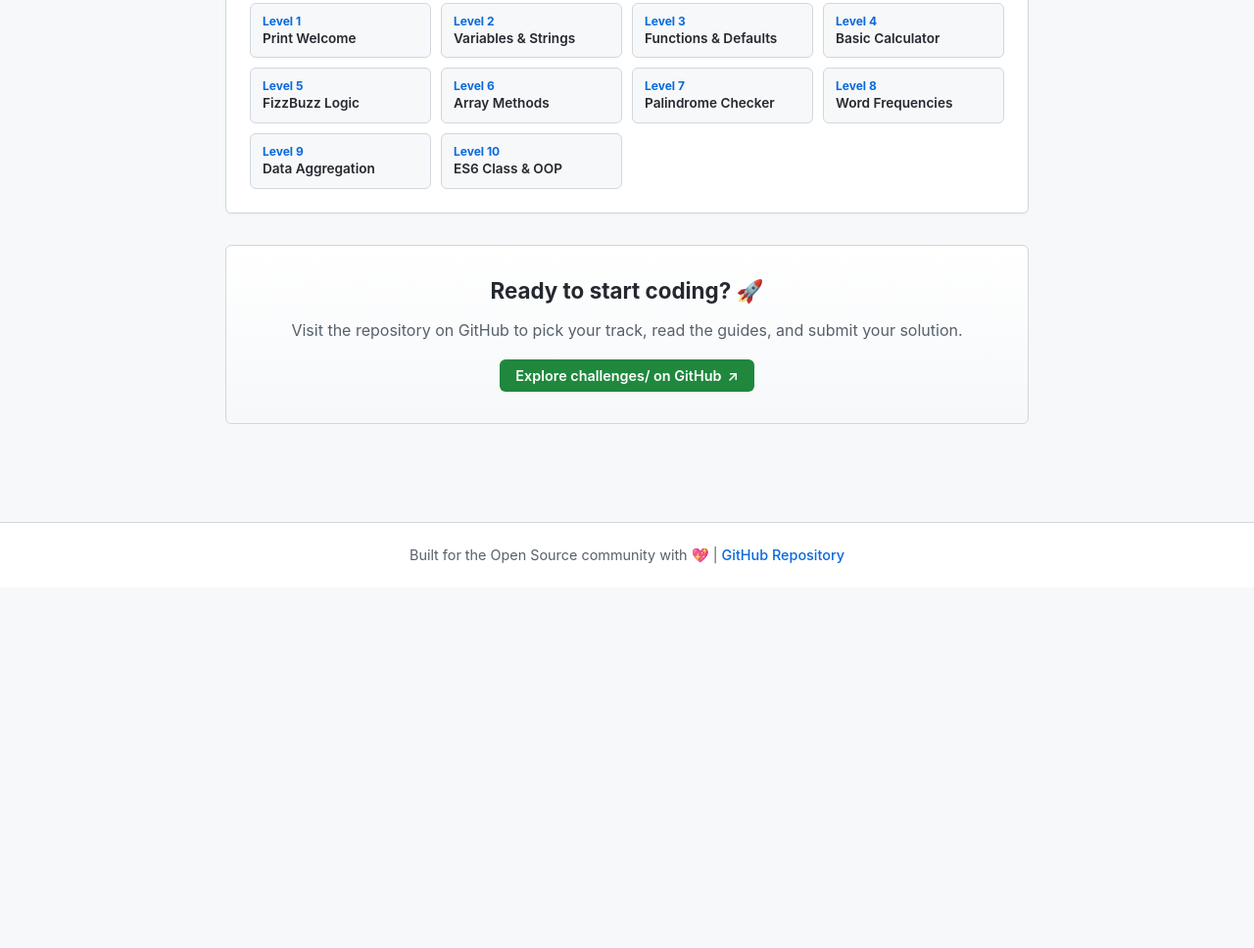
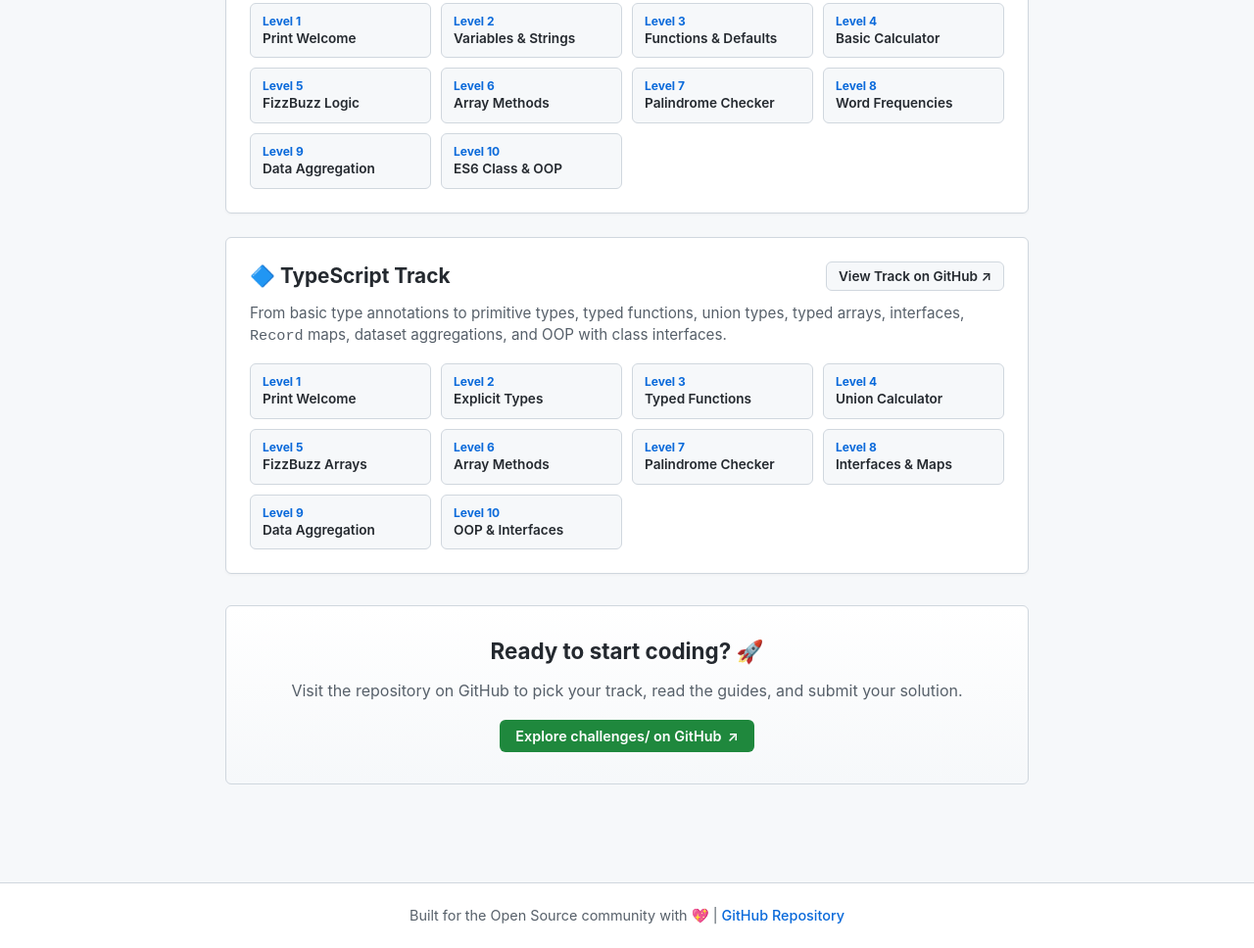
Before and after one commit to jaanque/good-first-issue, a plain HTML site: page assets/pages/levels.html in a window 1280 px wide. Shown: the part 1125-2093 px from the top of the page at 98% size. Before the commit the page ends 1725 px from the top, so only its background shows below. Drawn offline with Linux system fonts and the light colour scheme.

Commit message:
MOD // WEB

```diff
--- a/assets/pages/levels.html
+++ b/assets/pages/levels.html
@@ -533,6 +533,62 @@
             </div>
         </div>
 
+        <!-- TypeScript Track -->
+        <div class="track-card">
+            <div class="track-header">
+                <h3 class="track-title">🔷 TypeScript Track</h3>
+                <a href="https://github.com/jaanque/good-first-issue/tree/main/challenges/ts" target="_blank"
+                    rel="noopener noreferrer" class="btn-outline">
+                    View Track on GitHub ↗
+                </a>
+            </div>
+            <p class="track-desc">
+                From basic type annotations to primitive types, typed functions, union types, typed arrays, interfaces, <code>Record</code> maps, dataset aggregations, and OOP with class interfaces.
+            </p>
+            <div class="levels-grid">
+                <a href="https://github.com/jaanque/good-first-issue/tree/main/challenges/ts/level-1" target="_blank" rel="noopener noreferrer" class="level-pill">
+                    <span class="level-badge">Level 1</span>
+                    <span class="level-name">Print Welcome</span>
+                </a>
+                <a href="https://github.com/jaanque/good-first-issue/tree/main/challenges/ts/level-2" target="_blank" rel="noopener noreferrer" class="level-pill">
+                    <span class="level-badge">Level 2</span>
+                    <span class="level-name">Explicit Types</span>
+                </a>
+                <a href="https://github.com/jaanque/good-first-issue/tree/main/challenges/ts/level-3" target="_blank" rel="noopener noreferrer" class="level-pill">
+                    <span class="level-badge">Level 3</span>
+                    <span class="level-name">Typed Functions</span>
+                </a>
+                <a href="https://github.com/jaanque/good-first-issue/tree/main/challenges/ts/level-4" target="_blank" rel="noopener noreferrer" class="level-pill">
+                    <span class="level-badge">Level 4</span>
+                    <span class="level-name">Union Calculator</span>
+                </a>
+                <a href="https://github.com/jaanque/good-first-issue/tree/main/challenges/ts/level-5" target="_blank" rel="noopener noreferrer" class="level-pill">
+                    <span class="level-badge">Level 5</span>
+                    <span class="level-name">FizzBuzz Arrays</span>
+                </a>
+                <a href="https://github.com/jaanque/good-first-issue/tree/main/challenges/ts/level-6" target="_blank" rel="noopener noreferrer" class="level-pill">
+                    <span class="level-badge">Level 6</span>
+                    <span class="level-name">Array Methods</span>
+                </a>
+                <a href="https://github.com/jaanque/good-first-issue/tree/main/challenges/ts/level-7" target="_blank" rel="noopener noreferrer" class="level-pill">
+                    <span class="level-badge">Level 7</span>
+                    <span class="level-name">Palindrome Checker</span>
+                </a>
+                <a href="https://github.com/jaanque/good-first-issue/tree/main/challenges/ts/level-8" target="_blank" rel="noopener noreferrer" class="level-pill">
+                    <span class="level-badge">Level 8</span>
+                    <span class="level-name">Interfaces & Maps</span>
+                </a>
+                <a href="https://github.com/jaanque/good-first-issue/tree/main/challenges/ts/level-9" target="_blank" rel="noopener noreferrer" class="level-pill">
+                    <span class="level-badge">Level 9</span>
+                    <span class="level-name">Data Aggregation</span>
+                </a>
+                <a href="https://github.com/jaanque/good-first-issue/tree/main/challenges/ts/level-10" target="_blank" rel="noopener noreferrer" class="level-pill">
+                    <span class="level-badge">Level 10</span>
+                    <span class="level-name">OOP & Interfaces</span>
+                </a>
+            </div>
+        </div>
+
         <!-- Big CTA Card -->
         <div class="cta-card">
             <h2>Ready to start coding? 🚀</h2>
```
Also changed, not shown: 1 other file.
